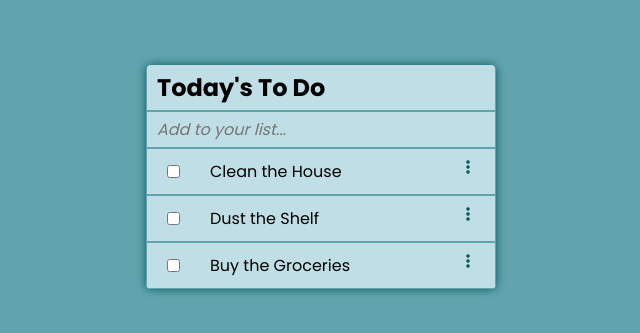
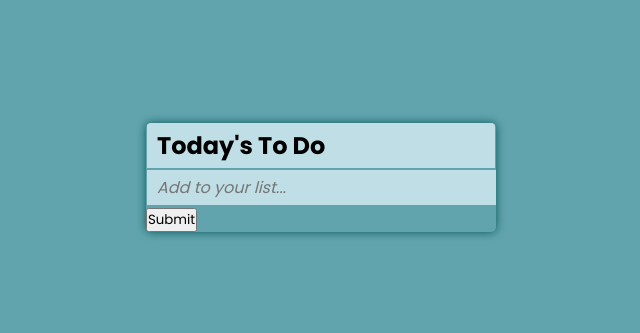
Before and after one commit to okoyecharles/Todo-List, a website built with webpack: page src/template.html in a window 1280 px wide. Shown: the part 223-556 px from the top of the page, without its empty margins (319-959 px from the left). Built offline with nearby package versions, Linux system fonts and the light colour scheme.

Commit message:
Implement Add Todo Function

```diff
--- a/src/index.js
+++ b/src/index.js
@@ -1,54 +1,23 @@
 import './index.scss';
+import Task from './task.js';
+import Todos from './todos.js';
+import Store from "./store.js";
 
-const tasks = [{
-  index: 0,
-  description: 'Clean the House',
-  completed: false,
-},
-{
-  index: 1,
-  description: 'Dust the Shelf',
-  completed: false,
-},
-{
-  index: 2,
-  description: 'Buy the Groceries',
-  completed: false,
-},
-];
+const form = document.getElementById('todo-form')
 
-class Tasks {
-  static add(task) {
-    const taskList = document.getElementById('tasks');
-    const taskUI = document.createElement('li');
-    taskUI.className = 'task';
+form.addEventListener('submit', (e) => {
+  if (form.elements.todo.value) {
+    e.preventDefault()
+    const todos = Store.getTodos()
+    const input = form.elements.todo.value;
+    const task = new Task(todos.length, input)
+    Store.add(task)
+    Todos.load()
+    form.reset()
+  } else {
+    e.preventDefault()
+  }
+})
 
-    const completed = document.createElement('input');
-    completed.setAttribute('type', 'checkbox');
-    if (task.completed) completed.setAttribute('checked', 'checked');
-
-    const description = document.createElement('p');
-    description.innerText = task.description;
-
-    const dots = document.createElement('i');
-    dots.className = 'fa-solid fa-ellipsis-vertical dots';
-
-    taskUI.append(completed, description, dots);
-    taskList.append(taskUI);
-  }
-
-  static load() {
-    if (tasks.length) {
-      tasks.sort((a, b) => a.index - b.index); // Sort Tasks based on their Index Value
-      tasks.forEach((task) => {
-        this.add(task);
-      });
-    } else {
-      const taskList = document.getElementById('tasks');
-      taskList.style.display = 'none'; // Remove Shadow if there are no tasks
-    }
-  }
-}
-
-// Dynamically render tasks on page load
-Tasks.load();
+// Dynamically render todos on page load
+Todos.load();
--- a/src/index.scss
+++ b/src/index.scss
@@ -44,10 +44,15 @@ body {
   border-bottom: 1px solid $secondary-dark;
 }
 
+#todo-form {
+  width: 100%;
+}
+
 #todo {
   border: 1px solid $secondary-dark;
   font-size: 16px;
   font-style: italic;
+  width: 100%;
 }
 
 #todo:active,
--- /dev/null
+++ b/src/store.js
@@ -0,0 +1,12 @@
+export default class Store {
+  static getTodos() {
+    const todos = JSON.parse(localStorage.getItem('todos')) || [];
+    return todos
+  }
+
+  static add(task) {
+    let tasks = Store.getTodos();
+    tasks.push(task);
+    localStorage.setItem('todos', JSON.stringify(tasks));
+  }
+}
--- /dev/null
+++ b/src/task.js
@@ -0,0 +1,7 @@
+export default class Task {
+  constructor(index, description) {
+    this.index = index
+    this.description = description
+    this.completed = false
+  }
+}
--- a/src/template.html
+++ b/src/template.html
@@ -11,7 +11,10 @@
   <main>
     <section id="tasks-section">
       <h2 id="todo-prompt">Today's To Do</h2>
-      <input type="text" name="todo" id="todo" placeholder="Add to your list...">
+      <form id="todo-form">
+        <input type="text" name="todo" id="todo" placeholder="Add to your list...">
+        <input type="submit" value="Submit">
+      </form>
       <ul id="tasks">
       </ul>
     </section>
--- /dev/null
+++ b/src/todos.js
@@ -0,0 +1,36 @@
+import Store from "./store.js";
+
+export default class Todos {
+  static add(task) {
+    const taskList = document.getElementById('tasks');
+    const taskUI = document.createElement('li');
+    taskUI.className = 'task';
+
+    const completed = document.createElement('input');
+    completed.setAttribute('type', 'checkbox');
+    if (task.completed) completed.setAttribute('checked', 'checked');
+
+    const description = document.createElement('p');
+    description.innerText = task.description;
+
+    const dots = document.createElement('i');
+    dots.className = 'fa-solid fa-ellipsis-vertical dots';
+
+    taskUI.append(completed, description, dots);
+    taskList.append(taskUI);
+  }
+
+  static load() {
+    const tasks = Store.getTodos()
+    if (tasks) {
+      tasks.sort((a, b) => a.index - b.index); // Sort Tasks based on their Index Value
+      document.getElementById('tasks').innerHTML = '';
+      tasks.forEach((task) => {
+        this.add(task);
+      });
+    } else {
+      const taskList = document.getElementById('tasks');
+      taskList.style.display = 'none'; // Remove Shadow if there are no tasks
+    }
+  }
+}
```
